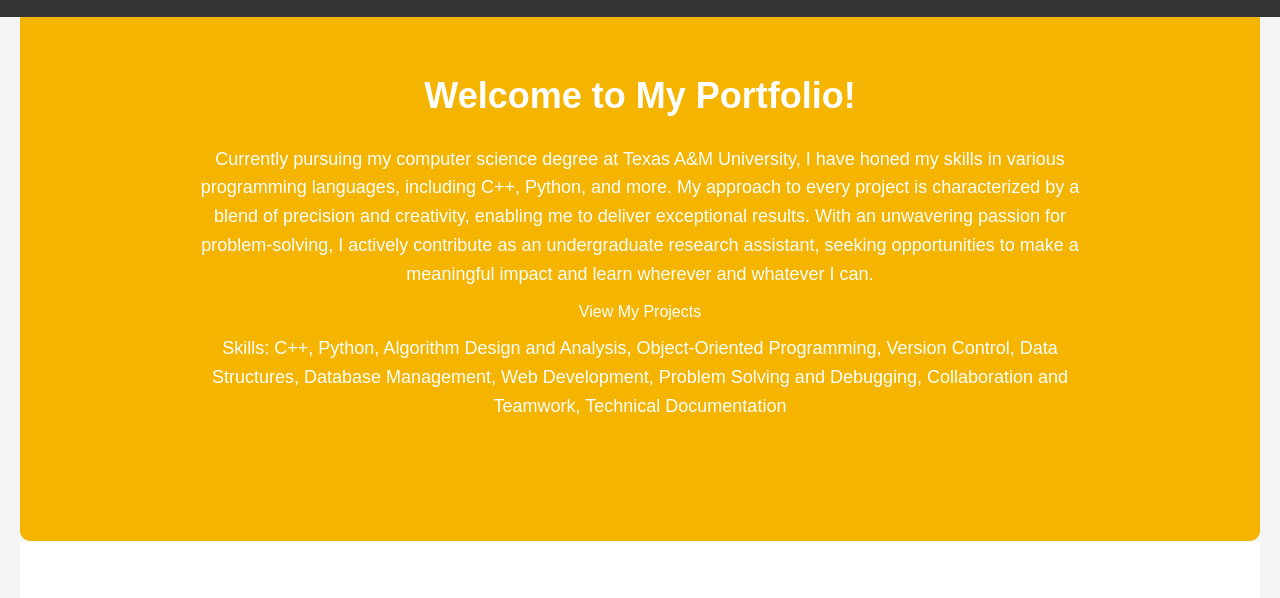
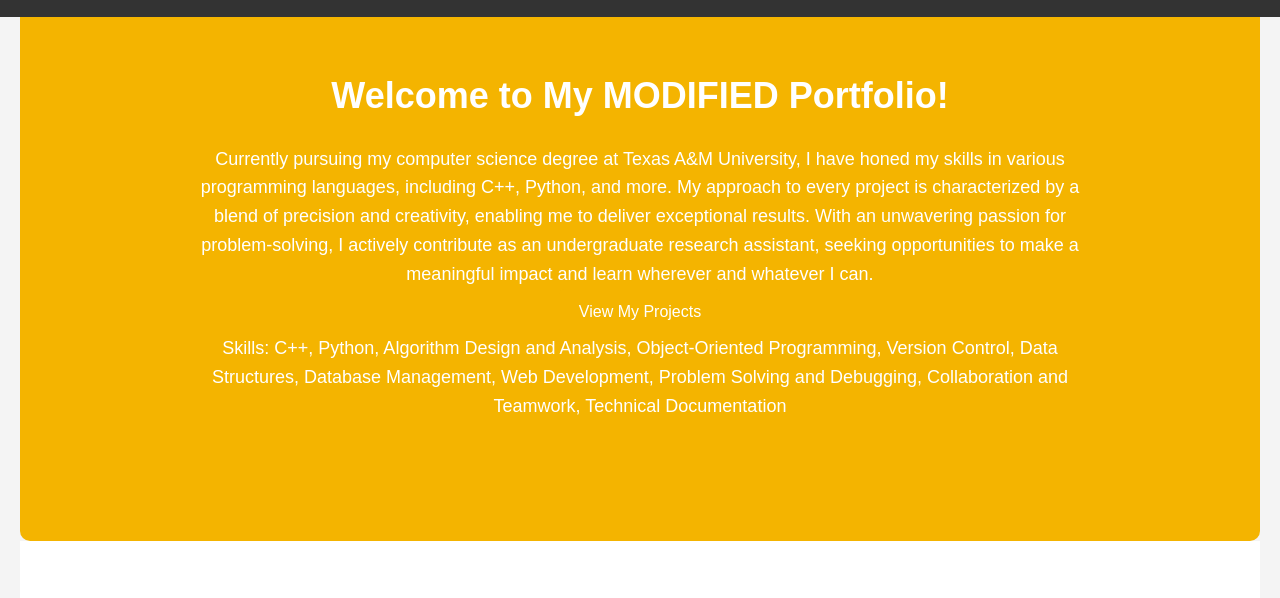
Before and after one commit to IamIan1/IamIan1.github.io, a plain HTML site: page index.html in a window 1280 px wide. Shown: the part 153-751 px from the top of the page. Drawn offline with Linux system fonts and the light colour scheme.

Commit message:
Update index.html

```diff
--- a/index.html
+++ b/index.html
@@ -52,7 +52,7 @@
     <!-- Welcome Section -->
     <section id="welcome-section">
       <div class="container">
-        <h2>Welcome to My Portfolio!</h2>
+        <h2>Welcome to My MODIFIED Portfolio!</h2>
         <p>
           Currently pursuing my computer science degree at Texas A&M University,
           I have honed my skills in various programming languages,
```
Also changed, not shown: 1 other file.
